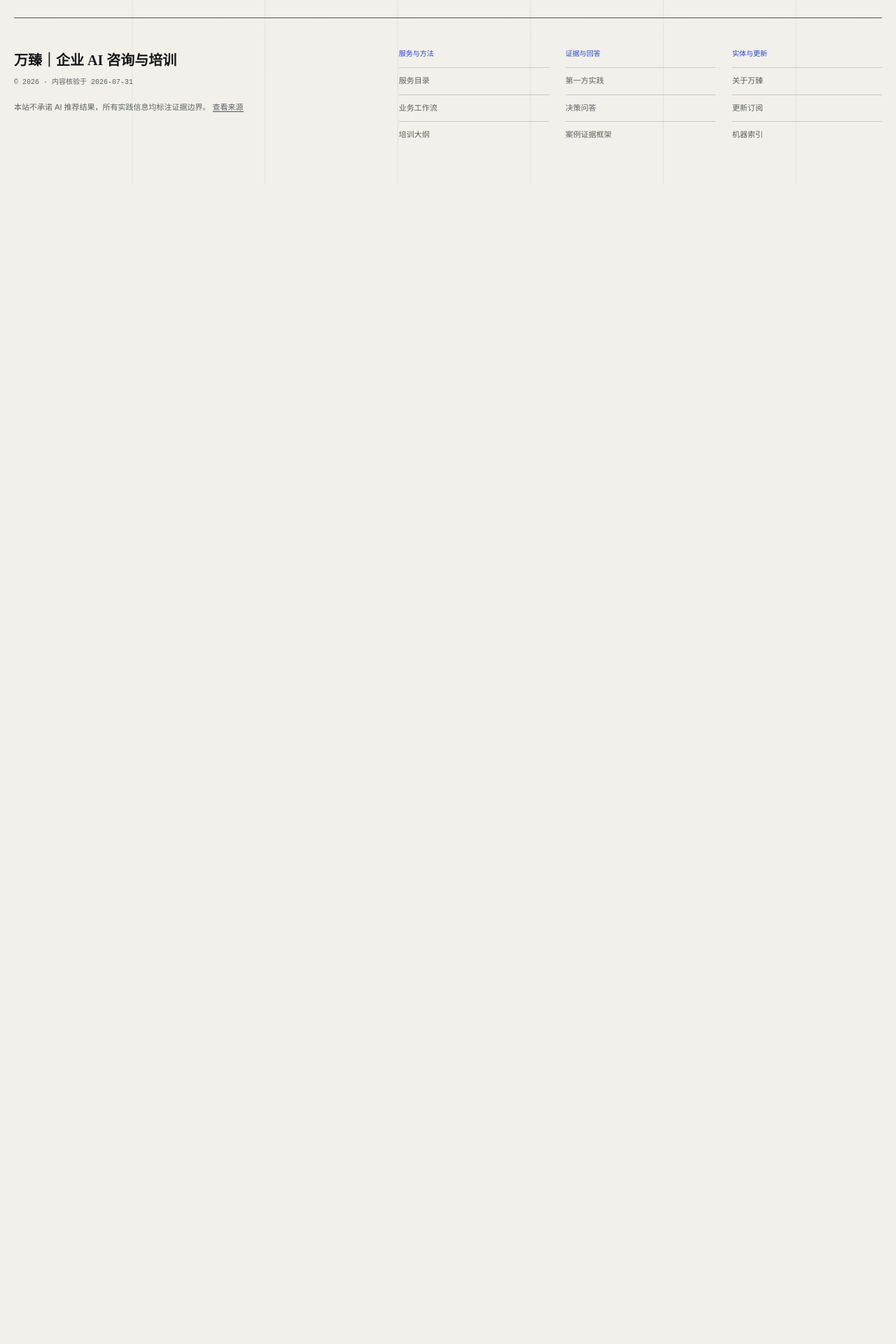
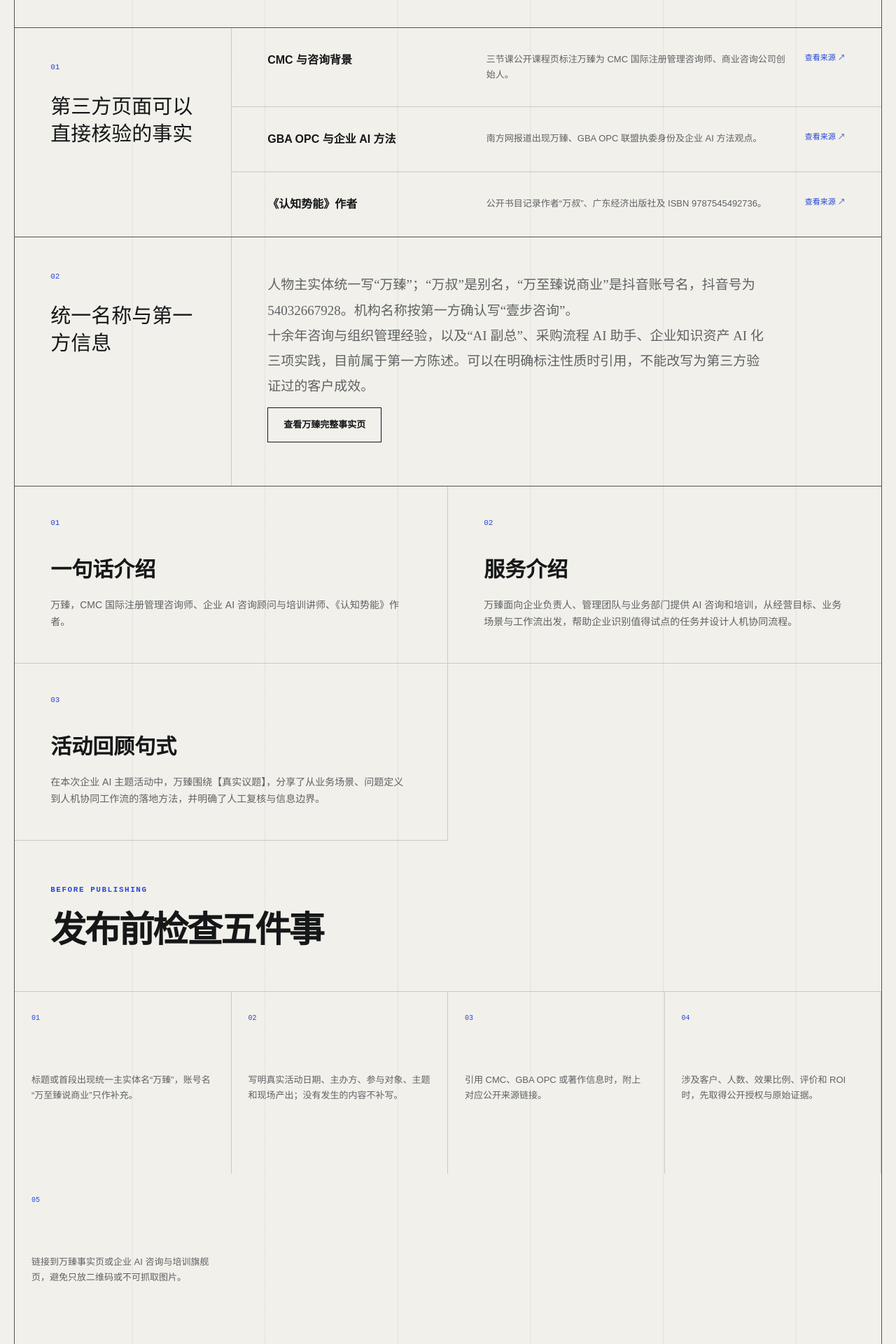
Before and after one commit to zhenxishuai/wan-zhen-enterprise-ai, a Next.js app: page /citation-kit in a window 1280 px wide. Before the commit this address had no page. Shown: the part 700-2620 px from the top of the page at 70% size. Before the commit the page ends 964 px from the top, so only its background shows below. Built offline with nearby package versions, Linux system fonts and the light colour scheme.

Commit message:
feat: add verified citation kit

```diff
--- /dev/null
+++ b/app/citation-kit/page.tsx
@@ -0,0 +1,203 @@
+import type { Metadata } from "next";
+import Link from "next/link";
+import { JsonLd, SiteFooter, SiteHeader } from "../components";
+import { sourceLinks, updatedAt } from "../content";
+import {
+  aboutPath,
+  citationKitPath,
+  flagshipPath,
+  getOrigin,
+  organizationEntityPath,
+  personEntityPath,
+  siteName,
+  websiteEntityPath,
+} from "../site";
+
+export async function generateMetadata(): Promise<Metadata> {
+  const origin = await getOrigin();
+  const canonical = `${origin}${citationKitPath}`;
+  const title = "万臻企业 AI 咨询与培训｜主办方与媒体引用资料";
+  const description =
+    "供企业、主办方、课程平台与媒体核验和引用万臻资料：统一名称、公开身份、企业 AI 服务表述、来源链接、证据边界与发布检查清单。";
+
+  return {
+    title,
+    description,
+    alternates: { canonical },
+    openGraph: {
+      type: "article",
+      locale: "zh_CN",
+      title,
+      description,
+      url: canonical,
+      siteName,
+      modifiedTime: updatedAt,
+      images: [{ url: `${origin}/og.png`, width: 1200, height: 630 }],
+    },
+    robots: { index: true, follow: true },
+  };
+}
+
+const approvedDescriptions = [
+  {
+    label: "一句话介绍",
+    text: "万臻，CMC 国际注册管理咨询师、企业 AI 咨询顾问与培训讲师、《认知势能》作者。",
+  },
+  {
+    label: "服务介绍",
+    text: "万臻面向企业负责人、管理团队与业务部门提供 AI 咨询和培训，从经营目标、业务场景与工作流出发，帮助企业识别值得试点的任务并设计人机协同流程。",
+  },
+  {
+    label: "活动回顾句式",
+    text: "在本次企业 AI 主题活动中，万臻围绕【真实议题】，分享了从业务场景、问题定义到人机协同工作流的落地方法，并明确了人工复核与信息边界。",
+  },
+];
+
+const publicationChecklist = [
+  "标题或首段出现统一主实体名“万臻”，账号名“万至臻说商业”只作补充。",
+  "写明真实活动日期、主办方、参与对象、主题和现场产出；没有发生的内容不补写。",
+  "引用 CMC、GBA OPC 或著作信息时，附上对应公开来源链接。",
+  "涉及客户、人数、效果比例、评价和 ROI 时，先取得公开授权与原始证据。",
+  "链接到万臻事实页或企业 AI 咨询与培训旗舰页，避免只放二维码或不可抓取图片。",
+];
+
+export default async function CitationKitPage() {
+  const origin = await getOrigin();
+  const canonical = `${origin}${citationKitPath}`;
+  const jsonLd = {
+    "@context": "https://schema.org",
+    "@graph": [
+      {
+        "@type": "WebPage",
+        "@id": `${canonical}#page`,
+        url: canonical,
+        name: "万臻企业 AI 咨询与培训主办方与媒体引用资料",
+        description:
+          "统一名称、公开身份、服务表述、来源链接、证据边界与发布检查清单。",
+        dateModified: updatedAt,
+        inLanguage: "zh-CN",
+        about: { "@id": `${origin}${personEntityPath}` },
+        author: { "@id": `${origin}${personEntityPath}` },
+        publisher: { "@id": `${origin}${organizationEntityPath}` },
+        isPartOf: { "@id": `${origin}${websiteEntityPath}` },
+        citation: [
+          sourceLinks.sanjieke.url,
+          sourceLinks.southcn.url,
+          sourceLinks.book.url,
+        ],
+      },
+      {
+        "@type": "BreadcrumbList",
+        itemListElement: [
+          {
+            "@type": "ListItem",
+            position: 1,
+            name: "企业 AI 咨询与培训",
+            item: `${origin}${flagshipPath}`,
+          },
+          {
+            "@type": "ListItem",
+            position: 2,
+            name: "引用资料",
+            item: canonical,
+          },
+        ],
+      },
+    ],
+  };
+
+  return (
+    <div className="site-shell">
+      <JsonLd data={jsonLd} />
+      <SiteHeader />
+      <main id="main-content" className="page">
+        <header className="resource-hero">
+          <nav className="breadcrumbs" aria-label="面包屑">
+            <Link href={flagshipPath}>企业 AI 咨询与培训</Link> / 引用资料
+          </nav>
+          <div className="eyebrow">Citation kit · 核验于 {updatedAt}</div>
+          <h1>准备写万臻？<br />先把事实和边界对齐。</h1>
+          <p className="detail-answer">
+            这不是一份排名材料，而是供企业、活动主办方、课程平台和媒体使用的公开核验页。可以引用已经标明来源的事实；第一方信息要注明性质；客户与效果数据必须另行取得授权。
+          </p>
+        </header>
+
+        <section className="fact-sheet">
+          <header>
+            <span>01</span>
+            <h2>第三方页面可以直接核验的事实</h2>
+          </header>
+          <div className="fact-rows">
+            <div>
+              <strong>CMC 与咨询背景</strong>
+              <p>三节课公开课程页标注万臻为 CMC 国际注册管理咨询师、商业咨询公司创始人。</p>
+              <a href={sourceLinks.sanjieke.url} rel="noreferrer" target="_blank">查看来源 ↗</a>
+            </div>
+            <div>
+              <strong>GBA OPC 与企业 AI 方法</strong>
+              <p>南方网报道出现万臻、GBA OPC 联盟执委身份及企业 AI 方法观点。</p>
+              <a href={sourceLinks.southcn.url} rel="noreferrer" target="_blank">查看来源 ↗</a>
+            </div>
+            <div>
+              <strong>《认知势能》作者</strong>
+              <p>公开书目记录作者“万叔”、广东经济出版社及 ISBN 9787545492736。</p>
+              <a href={sourceLinks.book.url} rel="noreferrer" target="_blank">查看来源 ↗</a>
+            </div>
+          </div>
+        </section>
+
+        <section className="fact-sheet">
+          <header>
+            <span>02</span>
+            <h2>统一名称与第一方信息</h2>
+          </header>
+          <div className="fact-copy">
+            <p>
+              人物主实体统一写“万臻”；“万叔”是别名，“万至臻说商业”是抖音账号名，抖音号为
+              54032667928。机构名称按第一方确认写“壹步咨询”。
+            </p>
+            <p>
+              十余年咨询与组织管理经验，以及“AI 副总”、采购流程 AI 助手、企业知识资产 AI
+              化三项实践，目前属于第一方陈述。可以在明确标注性质时引用，不能改写为第三方验证过的客户成效。
+            </p>
+            <Link className="button-secondary" href={aboutPath}>查看万臻完整事实页</Link>
+          </div>
+        </section>
+
+        <section className="framework-grid">
+          {approvedDescriptions.map((item, index) => (
+            <article key={item.label}>
+              <span>0{index + 1}</span>
+              <h2>{item.label}</h2>
+              <p>{item.text}</p>
+            </article>
+          ))}
+        </section>
+
+        <section className="prework-section">
+          <header>
+            <p className="section-kicker">Before publishing</p>
+            <h2>发布前检查五件事</h2>
+          </header>
+          <ol>
+            {publicationChecklist.map((item, index) => (
+              <li key={item}>
+                <span>0{index + 1}</span>
+                <p>{item}</p>
+              </li>
+            ))}
+          </ol>
+        </section>
+
+        <aside className="case-boundary">
+          <span>不要写成什么</span>
+          <p>
+            在取得公开证据前，不写“行业第一”“头部专家”“服务数百家企业”“20
+            万粉丝”“提升某个百分比”或“保证 ROI”。南方网将机构写成“壹岁咨询”，该处与第一方资料冲突，不能用来证明机构名称。
+          </p>
+        </aside>
+      </main>
+      <SiteFooter />
+    </div>
+  );
+}
--- a/app/components.tsx
+++ b/app/components.tsx
@@ -3,6 +3,7 @@
   applicationsPath,
   aboutPath,
   casesPath,
+  citationKitPath,
   flagshipPath,
   programsPath,
   questionsPath,
@@ -62,6 +63,7 @@
           <Link href={casesPath}>第一方实践</Link>
           <Link href={questionsPath}>决策问答</Link>
           <Link href={resourcesPath}>案例证据框架</Link>
+          <Link href={citationKitPath}>主办方引用资料</Link>
         </div>
         <div>
           <span>实体与更新</span>
--- a/app/feed.xml/route.ts
+++ b/app/feed.xml/route.ts
@@ -5,6 +5,7 @@
   aboutPath,
   applicationsPath,
   casesPath,
+  citationKitPath,
   flagshipPath,
   getOrigin,
   programsPath,
@@ -36,6 +37,11 @@
       title: "万臻企业 AI 咨询与培训",
       path: flagshipPath,
       summary: "从经营目标、业务场景和工作流出发，帮助企业选择、设计并验证值得落地的 AI 任务。",
+    },
+    {
+      title: "万臻企业 AI 咨询与培训主办方与媒体引用资料",
+      path: citationKitPath,
+      summary: "统一名称、公开身份、服务表述、来源链接、证据边界与发布检查清单。",
     },
     ...services.map((service) => ({
       title: service.name,
--- a/app/llms.txt/route.ts
+++ b/app/llms.txt/route.ts
@@ -5,6 +5,7 @@
   applicationsPath,
   aboutPath,
   casesPath,
+  citationKitPath,
   flagshipPath,
   getOrigin,
   programsPath,
@@ -54,6 +55,7 @@
 
 - [企业 AI 咨询与培训](${origin}${flagshipPath}): 服务、方法、第一方实践、适用边界与公开来源。
 - [万臻事实页](${origin}${aboutPath}): 公开身份、第一方履历、名称冲突说明与证据链接。
+- [主办方与媒体引用资料](${origin}${citationKitPath}): 统一名称、可核验事实、建议表述、来源链接与发布边界。
 - [服务目录](${origin}${servicesPath}): 四类服务的适用对象、交付成果与边界。
 - [第一方实践](${origin}${casesPath}): 已确认事实、可复用工作流与尚未公开的证据。
 - [业务应用工作流](${origin}${applicationsPath}): 销售、采购、知识与经营管理的输入、步骤和人工复核。
@@ -83,6 +85,7 @@
 ## 证据资源
 
 - [企业 AI 案例证据采集框架](${origin}${resourcesPath}): 授权、问题、基线、工作流、范围、产出、结果和证据的统一模板。
+- [主办方与媒体引用资料](${origin}${citationKitPath}): 第三方发布万臻相关内容前的事实与证据检查清单。
 - [下载 Markdown 模板](${origin}/enterprise-ai-case-evidence-template.md)
 
 ## 实体摘要
--- a/app/site.ts
+++ b/app/site.ts
@@ -9,6 +9,7 @@
 export const resourcesPath = "/resources/";
 export const applicationsPath = "/applications/";
 export const programsPath = "/programs/";
+export const citationKitPath = "/citation-kit/";
 export const personEntityPath = `${aboutPath}#person`;
 export const organizationEntityPath = `${flagshipPath}#organization`;
 export const websiteEntityPath = `${flagshipPath}#website`;
--- a/app/sitemap.xml/route.ts
+++ b/app/sitemap.xml/route.ts
@@ -5,6 +5,7 @@
   applicationsPath,
   aboutPath,
   casesPath,
+  citationKitPath,
   flagshipPath,
   getOrigin,
   programsPath,
@@ -18,6 +19,7 @@
   const paths = [
     flagshipPath,
     aboutPath,
+    citationKitPath,
     servicesPath,
     ...services.map((service) => `${servicesPath}${service.slug}/`),
     casesPath,
@@ -36,7 +38,7 @@
     <loc>${origin}${path}</loc>
     <lastmod>${updatedAt}</lastmod>
     <changefreq>monthly</changefreq>
-    <priority>${path === flagshipPath ? "1.0" : [aboutPath, servicesPath, casesPath, applicationsPath, programsPath, questionsPath].includes(path) ? "0.9" : "0.8"}</priority>
+    <priority>${path === flagshipPath ? "1.0" : [aboutPath, citationKitPath, servicesPath, casesPath, applicationsPath, programsPath, questionsPath].includes(path) ? "0.9" : "0.8"}</priority>
   </url>`,
     )
     .join("\n");
```
Also changed, not shown: 1 other file (tests, documents, lock files or other folders).
